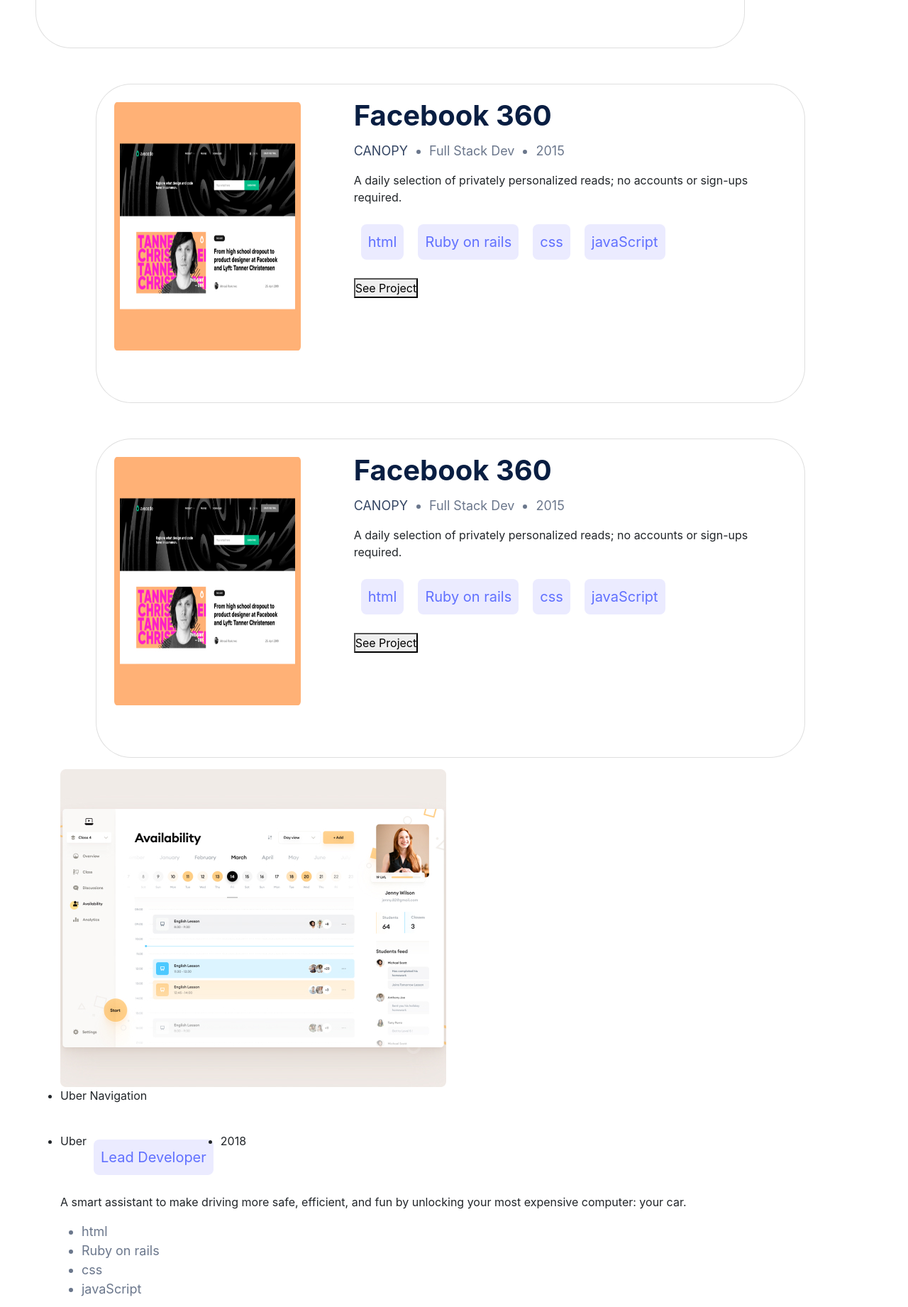
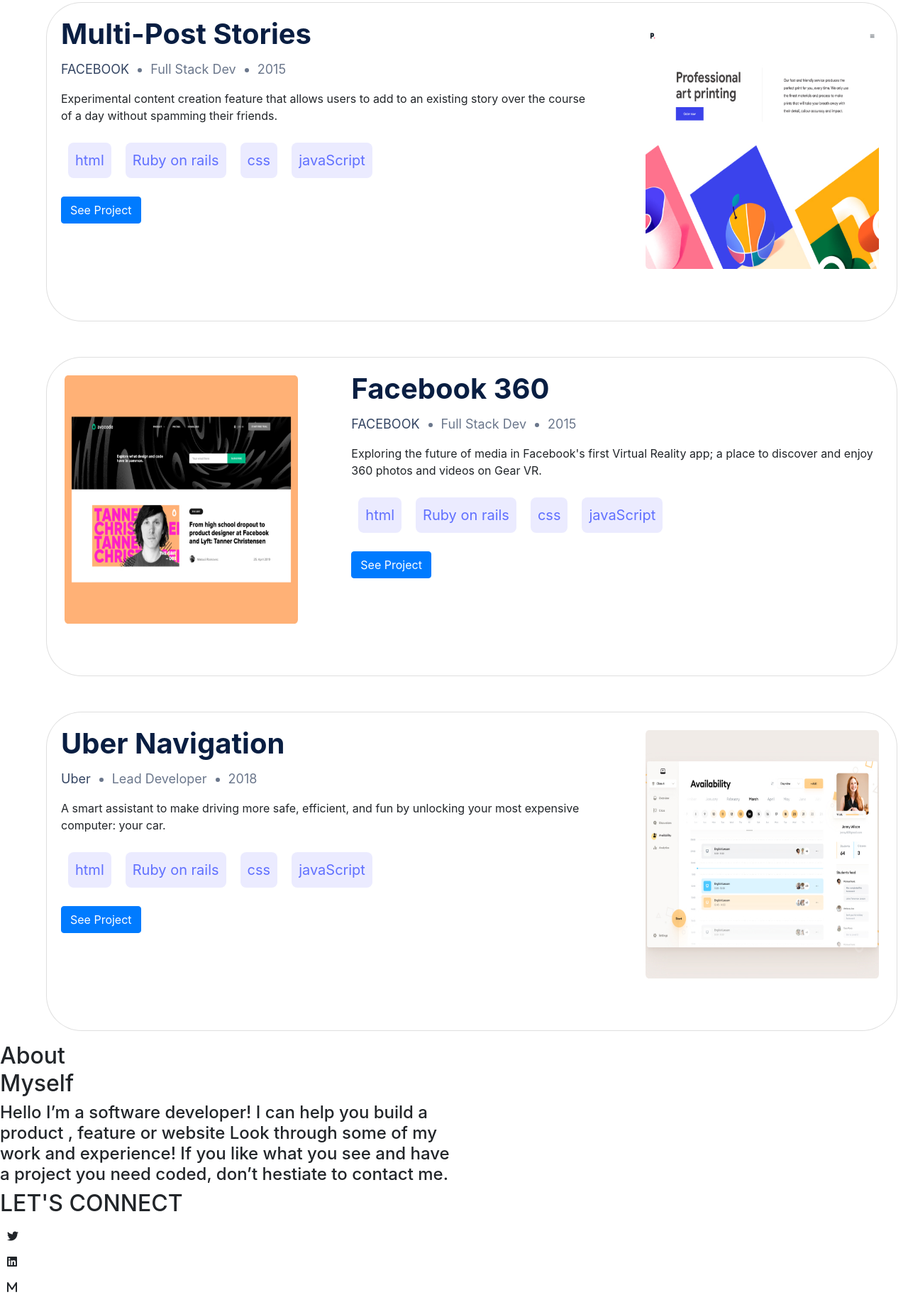
Before and after one commit to Franky237/bootstrap-version, a plain HTML site: page index.html in a window 1280 px wide. Shown: the part 958-2800 px from the top of the page at 71% size. Drawn offline with nearby package versions, Linux system fonts and the light colour scheme.

Commit message:
Add bootstrap features

```diff
--- a/index.html
+++ b/index.html
@@ -12,20 +12,6 @@
     <script src="https://kit.fontawesome.com/2af886883b.js" crossorigin="anonymous"></script>
 </head>
   <body>
-    <nav id="navbar-example2" class="navbar navbar-light bg-light px-3">
-        <a class="navbar-brand" href="#">My Logo</a>
-        <ul class="nav nav-pills">
-          <li class="nav-item">
-            <a class="nav-link" href="#scrollspyHeading1">Portfolio</a>
-          </li>
-          <li class="nav-item">
-            <a class="nav-link" href="#scrollspyHeading2">About</a>
-          </li>
-          <li class="nav-item">
-            <a class="nav-link" href="#scrollspyHeading2">Contact</a>
-          </li>
-        </ul>
-      </nav>
     <section class="heading">
         <div>
             <h1>I'm Frankz<br> Glad to see you!</h1>
@@ -43,8 +29,8 @@
         </ul>
         <br><br><br><br>
     </section>
-    <section>
-    <div class="card mb-3" style="max-width: 1000px;">
+    <section class="container">
+      <div class="card mb-3">
           <div class="row g-0">
             <div class="col-md-4">
               <img src="Assets/img/snapshot-3.png" class="img-fluid rounded-start" alt="Card image">
@@ -64,7 +50,7 @@
                   <li class="list">javaScript</li>
               </ul>
               <div>
-                <button type="button" class="button-1">See Project</button>
+                <button class="btn btn-primary" type="submit">See Project</button>
               </div>
               </div>
             </div>
@@ -72,7 +58,36 @@
         </div>
 </section>
 <section class="container">
-    <div class="card mb-3" style="max-width: 1000px;">
+    <div class="card mb-3">
+        <div class="row g-0">
+          <div class="col-md-8">
+            <div class="card-body">
+              <h5 class="card-title">Multi-Post Stories</h5>
+              <ul class="items">
+                <li class="list3">FACEBOOK</li>
+                <li class="list2">Full Stack Dev</li>
+                <li class="list2">2015</li>
+            </ul>
+              <p class="card-text">Experimental content creation feature that allows users to add to an existing story over the course of a day without spamming their friends.</p>
+              <ul class="items">
+                <li class="list">html</li>
+                <li class="list">Ruby on rails</li>
+                <li class="list">css</li>
+                <li class="list">javaScript</li>
+            </ul>
+            <div>
+              <button class="btn btn-primary" type="submit">See Project</button>
+            </div>
+            </div>
+          </div>
+          <div class="col-md-4">
+            <img src="Assets/img/snapshot-2.jpg" class="img-fluid rounded-start" alt="Card image">
+          </div>
+        </div>
+      </div>
+</section>
+    <section class="container">
+        <div class="card mb-3">
             <div class="row g-0">
               <div class="col-md-4">
                 <img src="Assets/img/Snapshoot-1.jpg" class="img-fluid rounded-start" alt="Card image">
@@ -81,11 +96,11 @@
                 <div class="card-body">
                   <h5 class="card-title">Facebook 360</h5>
                   <ul class="items">
-                <li class="list3">CANOPY</li>
+                    <li class="list3">FACEBOOK</li>
                     <li class="list2">Full Stack Dev</li>
                     <li class="list2">2015</li>
                 </ul>
-              <p class="card-text">A daily selection of privately personalized reads; no accounts or sign-ups required.</p>
+                  <p class="card-text">Exploring the future of media in Facebook's first Virtual Reality app; a place to discover and enjoy 360 photos and videos on Gear VR.</p>
                   <ul class="items">
                     <li class="list">html</li>
                     <li class="list">Ruby on rails</li>
@@ -93,7 +108,7 @@
                     <li class="list">javaScript</li>
                 </ul>
                 <div>
-                <button type="button" class="button-1">See Project</button>
+                  <button class="btn btn-primary" type="submit">See Project</button>
                 </div>
                 </div>
               </div>
@@ -101,20 +116,17 @@
           </div>
 </section>
 <section class="container">
-        <div class="card mb-3" style="max-width: 1000px;">
+  <div class="card mb-3">
       <div class="row g-0">
-              <div class="col-md-4">
-                <img src="Assets/img/Snapshoot-1.jpg" class="img-fluid rounded-start" alt="Card image">
-              </div>
         <div class="col-md-8">
           <div class="card-body">
-                  <h5 class="card-title">Facebook 360</h5>
+            <h5 class="card-title">Uber Navigation</h5>
             <ul class="items">
-                    <li class="list3">CANOPY</li>
-                    <li class="list2">Full Stack Dev</li>
-                    <li class="list2">2015</li>
+              <li class="list3">Uber</li>
+              <li class="list2">Lead Developer</li>
+              <li class="list2">2018</li>
           </ul>
-                  <p class="card-text">A daily selection of privately personalized reads; no accounts or sign-ups required.</p>
+            <p class="card-text">A smart assistant to make driving more safe, efficient, and fun by unlocking your most expensive computer: your car.</p>
             <ul class="items">
               <li class="list">html</li>
               <li class="list">Ruby on rails</li>
@@ -122,46 +134,22 @@
               <li class="list">javaScript</li>
           </ul>
           <div>
-                    <button type="button" class="button-1">See Project</button>
+            <button class="btn btn-primary" type="submit">See Project</button>
           </div>
           </div>
+        </div>
+        <div class="col-md-4">
+          <img src="Assets/img/snapshot-4.jpg" class="img-fluid rounded-start" alt="Card image">
         </div>
       </div>
     </div>
 </section>
-<section class="container">
+    <section>
         <div>
-    <img  class="image" src="Assets/img/snapshot-4.jpg">
-    <div class="float">
-    <ul class="">
-    <li class="tonic">Uber Navigation</li><br>
-    </ul>
-    <div>
-    <ul class="items">
-        <li class="canopy">Uber</li>
-        <li class="list">Lead Developer</li>
-        <li class="list1">2018</li>
-    </ul>
-    </div>
-    </div>
-    <p class="para">A smart assistant to make driving more safe, efficient, and fun by unlocking your most expensive computer: your car.</p>
-    <ul class="tools">
-    <li class="list2">html</li>
-    <li class="list2">Ruby on rails</li>
-    <li class="list2">css</li>
-    <li class="list2">javaScript</li>
-</ul>
-<div>
-    <button type="button" class="button-1">See Project</button>
-</div>
-</div>
-</section>
-    <section class="contact">
-        <div class="about">
-            <h2 class="about-1">About<br>Myself</h2>
-            <h4 class="about-2">Hello I’m a software developer! I can help you build a<br> product , feature or website Look through some of my<br> work and experience! If you like what you see and have<br> a project you need coded, don’t hestiate to contact me.</h4>
-        <h2 class="about-3">LET'S CONNECT</h2>
-        <ul class="about-4">
+            <h2>About<br>Myself</h2>
+            <h4>Hello I’m a software developer! I can help you build a<br> product , feature or website Look through some of my<br> work and experience! If you like what you see and have<br> a project you need coded, don’t hestiate to contact me.</h4>
+        <h2>LET'S CONNECT</h2>
+        <ul>
             <li><a><i class="fa-brands fa-twitter"></i></a></li>
             <li><a><i class="fa-brands fa-linkedin"></i></a></li>
             <li><a><i class="fa-sharp fa-solid fa-m"></i></a></li>
@@ -207,22 +195,6 @@
             </div>
         </div>
     </section>
-    <section>
-        <form action="https://formspree.io/f/mqkjgqke" method="post">
-        <div class="for-con">
-        <h2>Contact me</h2>
-        <h4>If you have an application you are interested in developing, a feature that you need built or a project that needs coding. I’d love to help with it </h4>
-        <div class="contact-form">
-        <input type="text" name="name" id="name" class="input-fields" maxlength="30" placeholder="Enter name here..." required>
-        <input type="email" name="email" id="email" class="input-fields" placeholder="Enter email..." required>
-        <textarea type="text" name="message" placeholder="Write your message here" maxlength="500" placeholder="Type message here..." required></textarea>
-        </div>
-        <div class="end">
-        <button type="submit" class="button-2">Get It touch</button>
-        </div>
-        </div>
-        </form>
-    </section>
     <!-- Optional JavaScript -->
     <!-- jQuery first, then Popper.js, then Bootstrap JS -->
     <script src="https://code.jquery.com/jquery-3.3.1.slim.min.js" integrity="sha384-q8i/X+965DzO0rT7abK41JStQIAqVgRVzpbzo5smXKp4YfRvH+8abtTE1Pi6jizo" crossorigin="anonymous"></script>
--- a/style.css
+++ b/style.css
@@ -7,11 +7,15 @@
     background-image: url(Assets/img/header.jpg);
 }
 
+.container {
+    width: 500px;
+    margin-left: 0;
+}
 .img-fluid {
     padding: 25px;
     resize: both;
     height: 400px;
-    width: 800px;
+    width: 500px;
 }
 
 .card {
@@ -56,3 +60,25 @@
     font-weight: 700;
     color: #091E42;
 }
+
+.icons {
+    list-style: none;
+    display: flex;
+}
+
+.fa-twitter,
+.fa-linkedin,
+.fa-github,
+.fa-hand-peace,
+.fa-m  {
+    padding: 10px;
+}
+
+.heading {
+    margin-left: 65px;
+    margin-top: 25px;
+}
+
+.connect {
+   color: #1c5ac4;
+}
```
Lines whose indentation alone changed are shown as unchanged.
